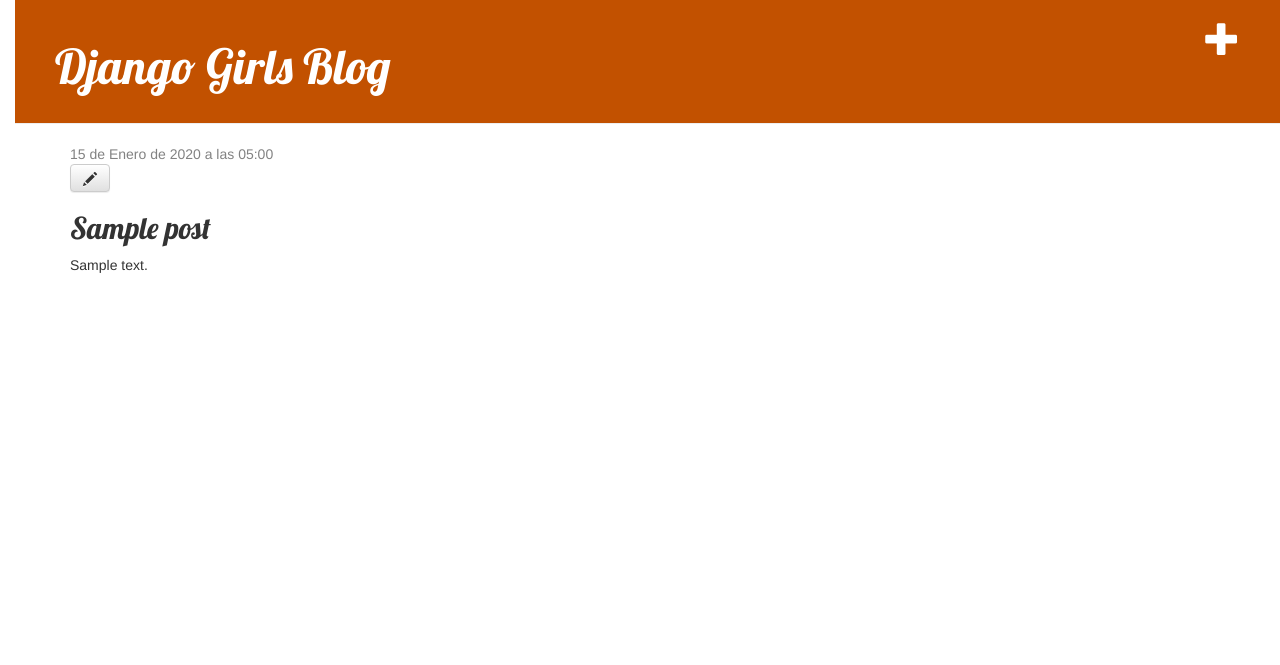
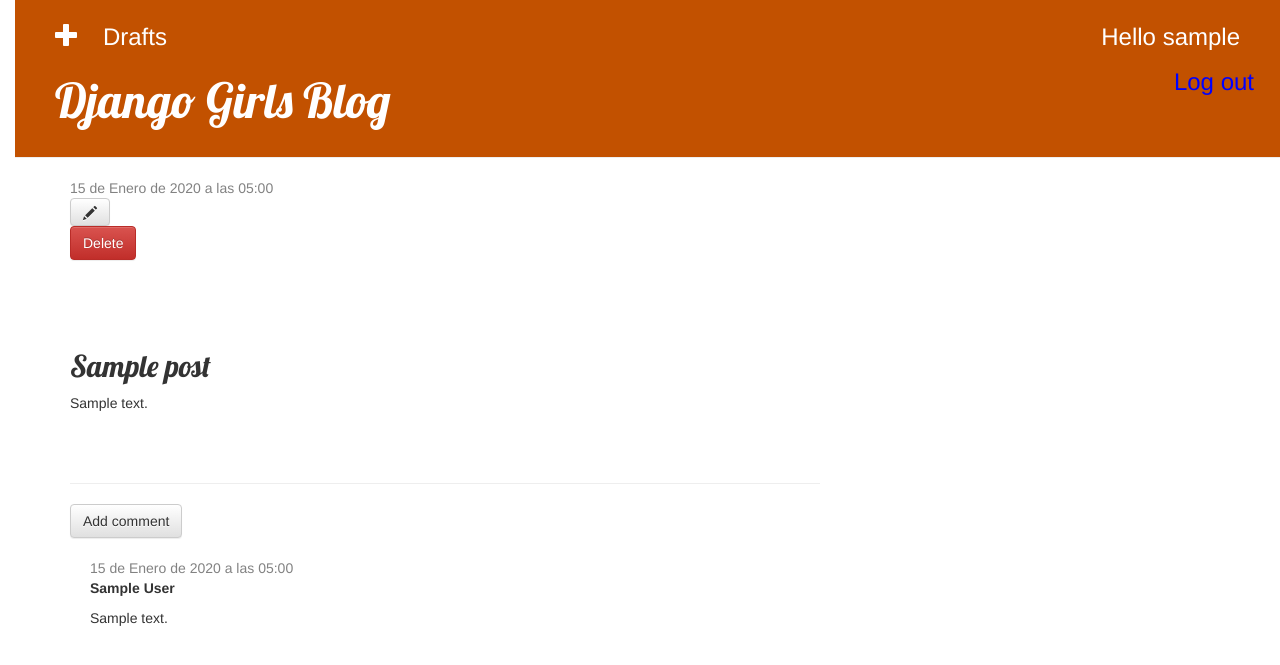
Before and after one commit to robertbarac/my-first-blog, a Django app: page /post/1/ in a window 1280 px wide. Shown: the top 665 px of the page. Run offline with Django 5.2, Linux system fonts and the light colour scheme; a user stored in the database is signed in; tables that the repository leaves empty hold one stand-in row (values such as "Sample post"); some libraries are stand-ins or nearby versions.

Commit message:
Creando login y comentarios y sus views

```diff
--- a/blog/models.py
+++ b/blog/models.py
@@ -15,5 +15,23 @@
         self.published_date = timezone.now()
         self.save()
 
+    def approved_comments(self):
+        return self.comments.filter(approved_comment=True)
+
     def __str__(self):
         return self.title
+
+
+class Comment(models.Model):
+    post = models.ForeignKey('blog.Post', related_name='comments', on_delete=models.CASCADE)
+    author = models.CharField(max_length=200)
+    text = models.TextField()
+    created_date = models.DateTimeField(default=timezone.now)
+    approved_comment = models.BooleanField(default=False)
+
+    def approve(self):
+        self.approved_comment = True
+        self.save()
+
+    def __str__(self):
+        return self.text
--- a/blog/static/css/blog.css
+++ b/blog/static/css/blog.css
@@ -36,12 +36,22 @@
 .post-form textarea, .post-form input {
     width: 100%;
 }
-
+/*
 .top-menu, .top-menu:hover, .top-menu:visited {
     color: #ffffff;
     float: right;
     font-size: 26pt;
     margin-right: 20px;
+} */
+.top-menu {
+    color: #ffffff;
+    font-size: 18pt; /* Reducido para mejor ajuste */
+    margin-right: 20px;
+}
+
+.top-menu form {
+    display: inline;
+    font-size: 14pt; /* Ajustar tamaño de fuente del formulario */
 }
 
 .post {
@@ -51,3 +61,7 @@
 .post h2 a, .post h2 a:visited {
     color: #000000;
 }
+
+.comment {
+    margin: 20px 0px 20px 20px;
+}
--- a/blog/templates/blog/base.html
+++ b/blog/templates/blog/base.html
@@ -11,9 +11,25 @@
         <div class="page-header">
             {% if user.is_authenticated %}
                 <a href="{% url 'post_new' %}" class="top-menu"><span class="glyphicon glyphicon-plus"></span></a>
+                <a href="{% url 'post_draft_list' %}" class="top-menu">Drafts</a>
+
+                <div style="float: right; text-align: right;">
+                    <p class="top-menu">Hello {{ user.username }}</p>
+                    <form action="{% url 'logout' %}" method="post" style="display: inline;">
+                        {% csrf_token %}
+                        <button type="submit" style="background: none; border: none; color: blue; cursor: pointer; font-size: 18pt;">
+                            Log out
+                        </button>
+                    </form>
+                </div>
+
+            {% else %}
+                <p class="top-menu"><a href="{% url 'login' %}">Login</a></p>
             {% endif %}
+
             <h1><a href="/">Django Girls Blog</a></h1>
         </div>
+
         <div class="content container">
             <div class="row">
                 <div class="col-md-8">
--- a/blog/templates/blog/post_detail.html
+++ b/blog/templates/blog/post_detail.html
@@ -1,17 +1,46 @@
 {% extends 'blog/base.html' %}
 
 {% block content %}
-
     <div class="post">
         {% if post.published_date %}
             <div class="date">
                 {{ post.published_date }}
             </div>
+        {% else %}
+            <form method="POST" action="{% url 'post_publish' pk=post.pk %}" class="post-form">
+                {% csrf_token %}
+                <button type="submit" class="post btn btn-secondary" name="publish">Publish</button>
+            </form>
         {% endif %}
+
         {% if user.is_authenticated %}
             <a class="btn btn-default" href="{% url 'post_edit' pk=post.pk %}"><span class="glyphicon glyphicon-pencil"></span></a>
+            <form method="POST" action="{% url 'post_remove' pk=post.pk %}" class="post-form">{% csrf_token %}
+                <button type="submit" class="post btn btn-danger" name="delete">
+                Delete
+                </button>
+            </form>
         {% endif %}
         <h2>{{ post.title }}</h2>
         <p>{{ post.text|linebreaksbr }}</p>
     </div>
+    <hr>
+    <a class="btn btn-default" href="{% url 'add_comment_to_post' pk=post.pk %}">Add comment</a>
+    {% for comment in post.comments.all %}
+        {% if user.is_authenticated or comment.approved_comment %}
+        <div class="comment">
+            <div class="date">
+                {{ comment.created_date }}
+                {% if not comment.approved_comment %}
+                    <a class="btn btn-default" href="{% url 'comment_remove' pk=comment.pk %}"><span class="glyphicon glyphicon-remove"></span></a>
+                    <a class="btn btn-default" href="{% url 'comment_approve' pk=comment.pk %}"><span class="glyphicon glyphicon-ok"></span></a>
+                {% endif %}
+            </div>
+            <strong>{{ comment.author }}</strong>
+            <p>{{ comment.text|linebreaks }}</p>
+        </div>
+        {% endif %}
+    {% empty %}
+        <p>No comments here yet :(</p>
+    {% endfor %}
 {% endblock %}
--- a/blog/templates/blog/post_list.html
+++ b/blog/templates/blog/post_list.html
@@ -8,6 +8,7 @@
             </div>
             <h2><a href="{% url 'post_detail' pk=post.pk %}">{{ post.title }}</a></h2>
             <p>{{ post.text|linebreaksbr }}</p>
+            <a href="{% url 'post_detail' pk=post.pk %}">Comments: {{ post.approved_comments.count }}</a>
         </div>
     {% endfor %}
 {% endblock %}
--- /dev/null
+++ b/blog/templates/registration/logged_out.html
@@ -0,0 +1,6 @@
+{% extends "blog/base.html" %}
+
+{% block content %}
+    <p>Cerraste sesión.</p>
+    <p>Para abrir de nuevo haz click en <a href="{% url 'login' %}">Iniciar sesión</a></p>
+{% endblock %}
--- a/blog/urls.py
+++ b/blog/urls.py
@@ -6,4 +6,10 @@
     path('post/<int:pk>/', views.post_detail, name='post_detail'),
     path('post/new', views.post_new, name='post_new'),
     path('post/<int:pk>/edit/', views.post_edit, name='post_edit'),
+    path('drafts/', views.post_draft_list, name='post_draft_list'),
+    path('post/<int:pk>/publish/', views.post_publish, name='post_publish'),
+    path('post/<int:pk>/remove/', views.post_remove, name='post_remove'),
+    path('post/<int:pk>/comment/', views.add_comment_to_post, name='add_comment_to_post'),
+    path('comment/<int:pk>/approve/', views.comment_approve, name='comment_approve'),
+    path('comment/<int:pk>/remove/', views.comment_remove, name='comment_remove'),
 ]
--- a/blog/views.py
+++ b/blog/views.py
@@ -1,8 +1,9 @@
 from django.shortcuts import get_object_or_404, render
 from django.utils import timezone
 from django.shortcuts import redirect
-from .models import Post
-from .forms import PostForm
+from django.contrib.auth.decorators import login_required
+from .models import Comment, Post
+from .forms import PostForm, CommentForm
 
 # from django.views import generic
 
@@ -15,13 +16,14 @@
     post = get_object_or_404(Post, pk=pk)
     return render(request, 'blog/post_detail.html', {'post': post})
 
+@login_required
 def post_new(request):
     if request.method == "POST":
         form = PostForm(request.POST)
         if form.is_valid():
             post = form.save(commit=False)
             post.author = request.user
-            post.published_date = timezone.now()
+            # post.published_date = timezone.now()
             post.save()
             return redirect('post_detail', pk=post.pk)
     else:
@@ -35,9 +37,51 @@
         if form.is_valid():
             post = form.save(commit=False)
             post.author = request.user
-            post.published_date = timezone.now()
+            # post.published_date = timezone.now()
             post.save()
             return redirect('post_detail', pk=post.pk)
     else:
         form = PostForm(instance=post)
     return render(request, 'blog/post_edit.html', {'form': form})
+
+def post_draft_list(request):
+    posts = Post.objects.filter(published_date__isnull=True).order_by('created_date')
+    return render(request, 'blog/post_draft_list.html', {'posts': posts})
+
+def post_publish(request, pk):
+    post = get_object_or_404(Post, pk=pk)
+    if request.method=='POST':
+        post.publish()
+    return redirect('post_detail', pk=pk)
+
+def post_remove(request, pk):
+    post = get_object_or_404(Post, pk=pk)
+    if request.method=='POST':
+        post.delete()
+    return redirect('post_list')
+
+def add_comment_to_post(request, pk):
+    post = get_object_or_404(Post, pk=pk)
+    if request.method == "POST":
+        form = CommentForm(request.POST)
+        if form.is_valid():
+            comment = form.save(commit=False)
+            comment.post = post
+            comment.save()
+            return redirect('post_detail', pk=post.pk)
+    else:
+        form = CommentForm()
+    return render(request, 'blog/add_comment_to_post.html', {'form': form})
+
+
+@login_required
+def comment_approve(request, pk):
+    comment = get_object_or_404(Comment, pk=pk)
+    comment.approve()
+    return redirect('post_detail', pk=comment.post.pk)
+
+@login_required
+def comment_remove(request, pk):
+    comment = get_object_or_404(Comment, pk=pk)
+    comment.delete()
+    return redirect('post_detail', pk=comment.post.pk)
--- a/mysite/settings.py
+++ b/mysite/settings.py
@@ -122,3 +122,8 @@
 # https://docs.djangoproject.com/en/5.1/ref/settings/#default-auto-field
 
 DEFAULT_AUTO_FIELD = 'django.db.models.BigAutoField'
+
+LOGIN_REDIRECT_URL = '/'
+
+LOGOUT_REDIRECT_URL = 'login'
+LOGIN_URSL = 'accounst/login/'
--- a/mysite/urls.py
+++ b/mysite/urls.py
@@ -16,8 +16,11 @@
 """
 from django.contrib import admin
 from django.urls import path, include
+from django.contrib.auth.views import LoginView, LogoutView
 
 urlpatterns = [
     path('admin/', admin.site.urls),
+    path('accounts/login/', LoginView.as_view(), name='login'),
+    path('accounts/logout/', LogoutView.as_view(next_page='/'), name='logout'),
     path('', include('blog.urls')),
 ]
```
Also changed, not shown: blog/admin.py (+6 -1 lines), blog/forms.py (+8 -1 lines), blog/templates/blog/add_comment_to_post.html (added, +9 -0 lines), blog/templates/blog/post_draft_list.html (added, +15 -0 lines), blog/templates/registration/login.html (added, +24 -0 lines), blog/migrations/0002_comment.py (added).
